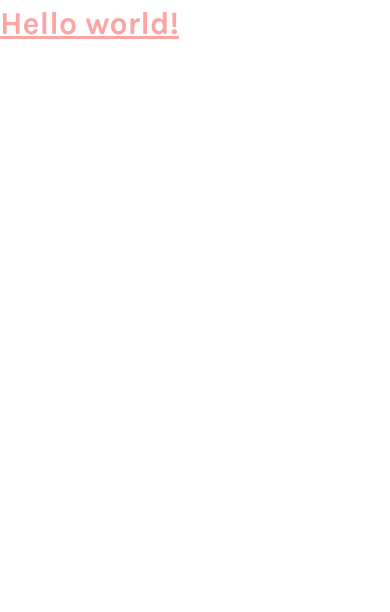
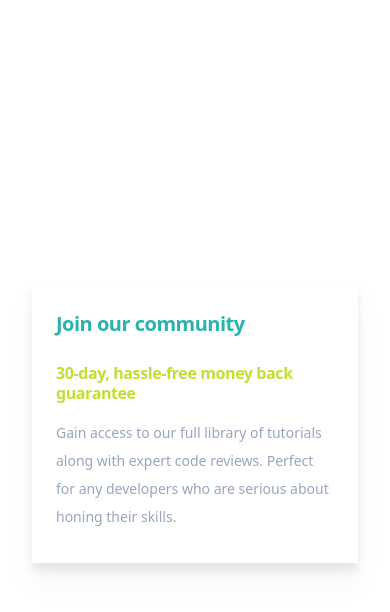
Before and after one commit to gumrahsindar/single-price-grid-component, a React (Vite) app: page / in a window 390 px wide. Shown: the top 612 px of the page. Built offline with nearby package versions, Linux system fonts and the light colour scheme.

Commit message:
Create main structure with responsive Grid sysyem and complete header section

```diff
--- a/src/App.jsx
+++ b/src/App.jsx
@@ -2,11 +2,25 @@ import './App.css'
 
 function App() {
   return (
-    <>
-      <h1 className='font-karla text-2xl text-red-300 font-bold underline'>
-        Hello world!
-      </h1>
-    </>
+    // global container
+    <div className='container grid items-center just mx-auto min-h-screen'>
+      {/* inner container */}
+      <div className='grid md:grid-cols-2 max-w-[635px] mx-8 md:mx-auto py-7 md:p-10 '>
+        <div className='bg-white grid md:col-span-2 p-6 pt-7 pb-8 md:p-10 md:pb-10 rounded-t-md drop-shadow-xl'>
+          <h1 className='text-primary-cyan text-[20px] font-bold tracking-tight mb-6 '>
+            Join our community
+          </h1>
+          <h3 className='mb-4 text-primary-yellow  leading-5 font-bold tracking-tight '>
+            30-day, hassle-free money back guarantee
+          </h3>
+          <h5 className='text-neutral-blue text-sm leading-7'>
+            Gain access to our full library of tutorials along with expert code
+            reviews. Perfect for any developers who are serious about honing
+            their skills.
+          </h5>
+        </div>
+      </div>
+    </div>
   )
 }
 
```
